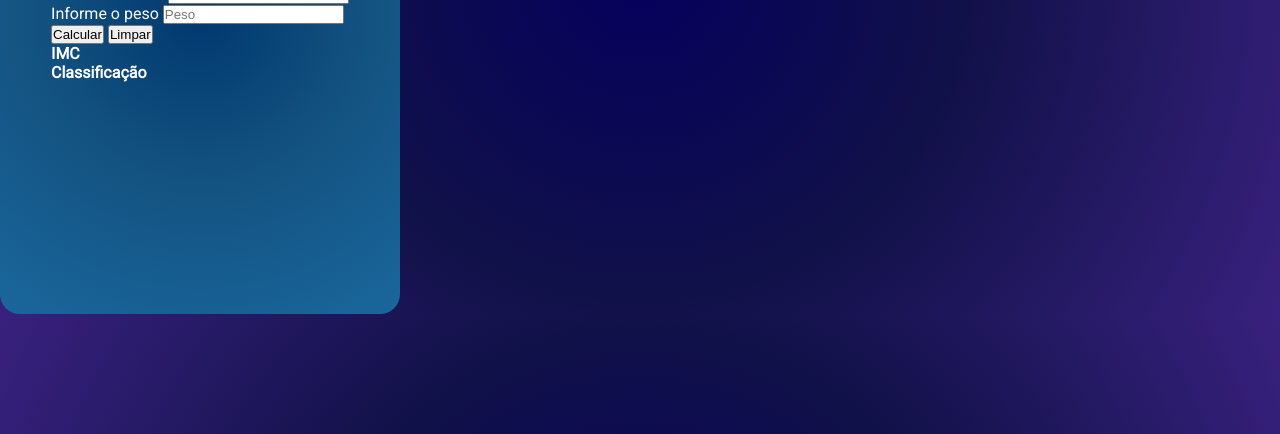
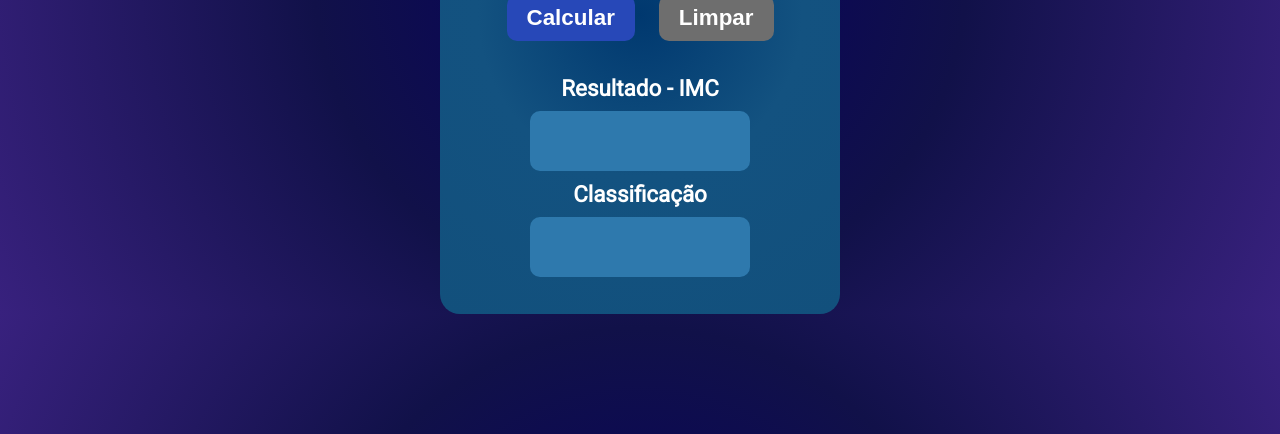
Before and after one commit to guilhermeribeir0/Calculadora-IMC, a plain HTML site: page index.html in a window 1280 px wide. Shown: the part 366-800 px from the top of the page. Drawn offline with Linux system fonts and the light colour scheme.

Commit message:
finalizing form style

```diff
--- a/css/style.css
+++ b/css/style.css
@@ -11,8 +11,9 @@ body {
 }
 
 .container {
+  margin: 0 auto;
   background: rgb(0,56,111);
-  background: radial-gradient(circle, rgba(0,56,111,1) 0%, rgba(19,82,128,1) 45%, rgba(26,103,157,1) 100%);
+  background: radial-gradient(circle, rgba(0,56,111,1) 0%, rgba(19,82,128,1) 45%, rgb(18, 80, 124) 100%);
   display: flex;
   align-items: center;
   justify-content: center;
@@ -22,3 +23,81 @@ body {
   height: 600px;
   border-radius: 20px;
 }
+
+#title {
+  margin-bottom: 60px;
+}
+
+.form {
+  display: flex;
+  align-items: center;
+  flex-direction: column;
+}
+
+.inputs {
+  margin: 10px auto 10px auto;
+  font-size: 1.6rem;
+}
+
+label {
+  margin-right: 10px;
+}
+
+input {
+  color: white;
+  text-align: center;
+  font-size: 1.4rem;
+  width: 100px;
+  height: 48px;
+  border-radius: 10px;
+  background-color: rgb(46, 121, 173);
+  border: none;
+  outline: 0;
+}
+
+button {
+  font-size: 1.4rem;
+  color: white;
+  padding: 10px 20px;
+  margin: 20px 10px;
+  border-radius: 10px;
+  border: 0px solid;
+  cursor: pointer;
+  font-weight: 600;
+}
+
+#calc {
+  background-color: rgb(39, 72, 184);
+}
+
+#calc:hover {
+  background-color: rgb(44, 86, 224);
+}
+
+#clean {
+  background-color: rgb(110, 110, 110);
+}
+
+#clean:hover {
+  background-color: rgb(148, 148, 148);
+}
+
+.result {
+  margin-top: 14px;
+  display: flex;
+  align-items: center;
+  flex-direction: column;
+  font-size: 1.4rem;
+}
+
+.result .results {
+  margin: 10px 0px;
+  display: flex;
+  align-items: center;
+  justify-content: center;
+  background-color: rgb(46, 121, 173);
+  width: 220px;
+  height: 60px;
+  border-radius: 10px;
+  font-weight: 400;
+}
--- a/index.html
+++ b/index.html
@@ -18,25 +18,24 @@
             </div>
             <div class="form">
                 <div class="inputs">
-                    <label>Informe a altura</label>
-                    <input type="number" placeholder="Altura" id="height">
+                    <label>Informe a altura:</label>
+                    <input id="height">
                 </div>
                 <div class="inputs">
-                    <label>Informe o peso</label>
-                    <input type="number" placeholder="Peso" id="weight">
+                    <label>Informe o peso:</label>
+                    <input id="weight">
                 </div>
                 <div class="btn">
-                    <button id="calc">Calcular</button>
-                    <button id="clean">Limpar</button>
+                    <button id="calc" type="submit">Calcular</button>
+                    <button id="clean" type="submit">Limpar</button>
                 </div>
                 <div class="result">
-                    <h4>IMC</h4>
-                    <div id="resultImc"></div>
+                    <h4>Resultado - IMC</h4>
+                    <p id="resultImc" class="results"></p>
+
                     <h4>Classificação</h4>
-                    <div id="resultClassification"></div>
+                    <p id="resultClassification" class="results"></p>
                 </div>
-
-
             </div>
         </div>
     </main>
```
